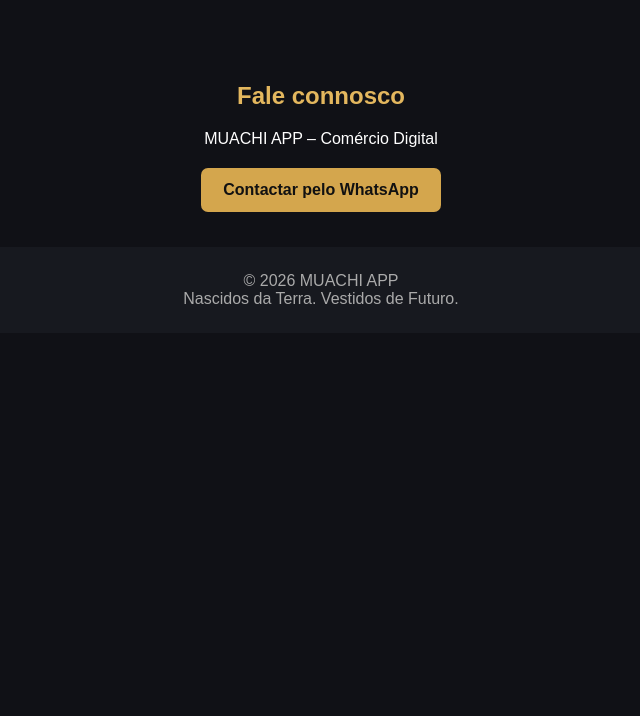
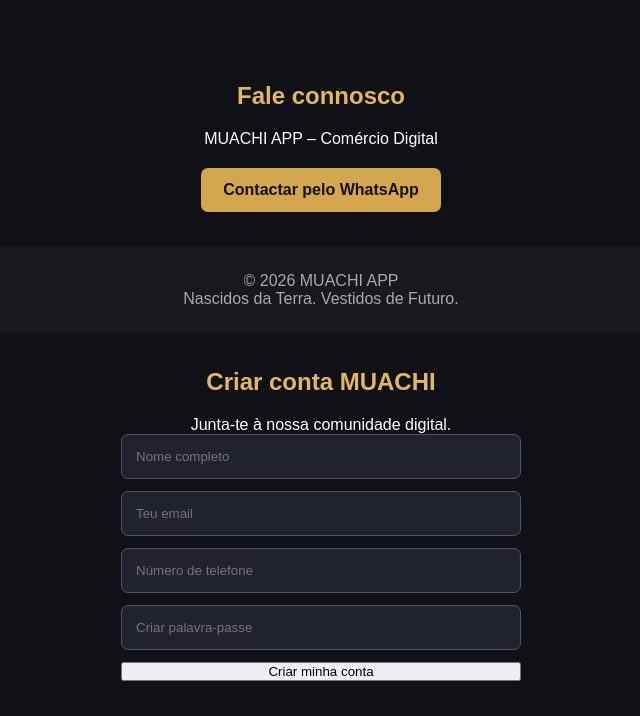
Before and after one commit to muachiapp/muachi-app, a plain HTML site: page index.html in a window 1280 px wide. Shown: the part 974-1690 px from the top of the page, without its empty margins (319-959 px from the left). Before the commit the page ends 1307 px from the top, so only its background shows below. Drawn offline with Linux system fonts and the light colour scheme.

Commit message:
Add account creation section to index.html

```diff
--- a/index.html
+++ b/index.html
@@ -106,3 +106,22 @@ document.getElementById("mensagem").textContent=
 
 </body>
 </html>
+
+<section id="cadastro" class="cadastro">
+  <h2>Criar conta MUACHI</h2>
+  <p>Junta-te à nossa comunidade digital.</p>
+
+  <form id="formCadastro">
+    <input type="text" id="nome" placeholder="Nome completo" required>
+
+    <input type="email" id="email" placeholder="Teu email" required>
+
+    <input type="tel" id="telefone" placeholder="Número de telefone" required>
+
+    <input type="password" id="senha" placeholder="Criar palavra-passe" minlength="6" required>
+
+    <button type="submit">Criar minha conta</button>
+  </form>
+
+  <p id="mensagemCadastro"></p>
+</section>
```
